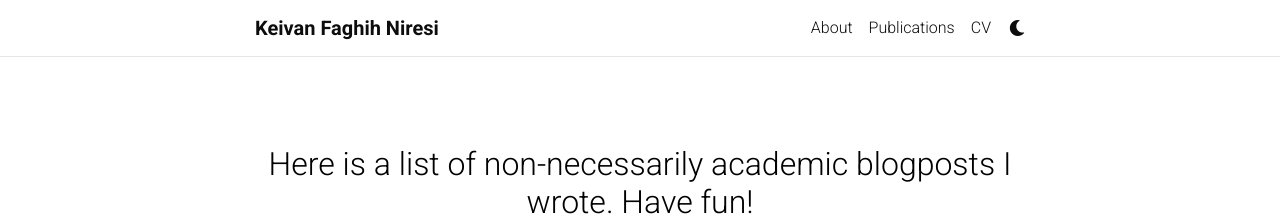
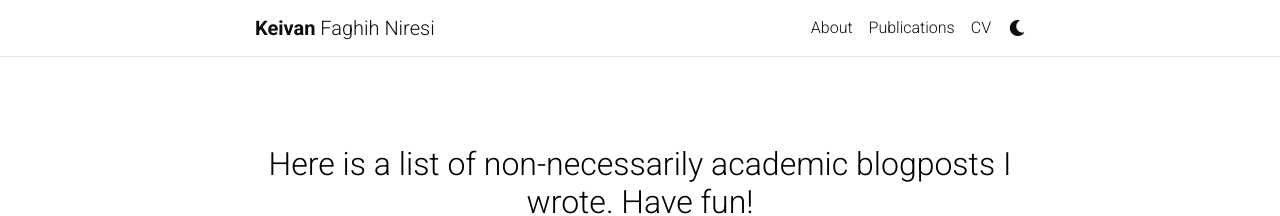
Before and after one commit to Keiv4n/keiv4n.github.io, a Jekyll site: the page built from blog/index.html, in a window 1280 px wide. Shown: the top 216 px of the page. Built offline with Jekyll 4.4.1, drawn with Linux system fonts in a browser that asks for light colours; the list of posts is cut into pages by our own code; comment, search, counter and statistics services are not loaded; a style sheet for code colours, icons or effects is not loaded.

Commit message:
Update header.html

```diff
--- a/_includes/header.html
+++ b/_includes/header.html
@@ -8,13 +8,13 @@
           <a class="navbar-brand title font-weight-lighter" href="{{ site.baseurl }}/">
             {%- if site.title == "blank" -%}
               {%- if site.first_name -%}
-                <span class="font-weight-bold">{{- site.first_name -}}&nbsp;
+                <span class="font-weight-bold">{{- site.first_name -}}</span>&nbsp;
               {%- endif -%}
               {%- if site.middle_name -%}
                 {{- site.middle_name -}}&nbsp;
               {%- endif -%}
               {%- if site.last_name -%}
-                {{- site.last_name -}}</span>
+                {{- site.last_name -}}
               {%- endif -%}
             {%- else -%}
               <b>Keivan</b> Faghih Niresi
```
